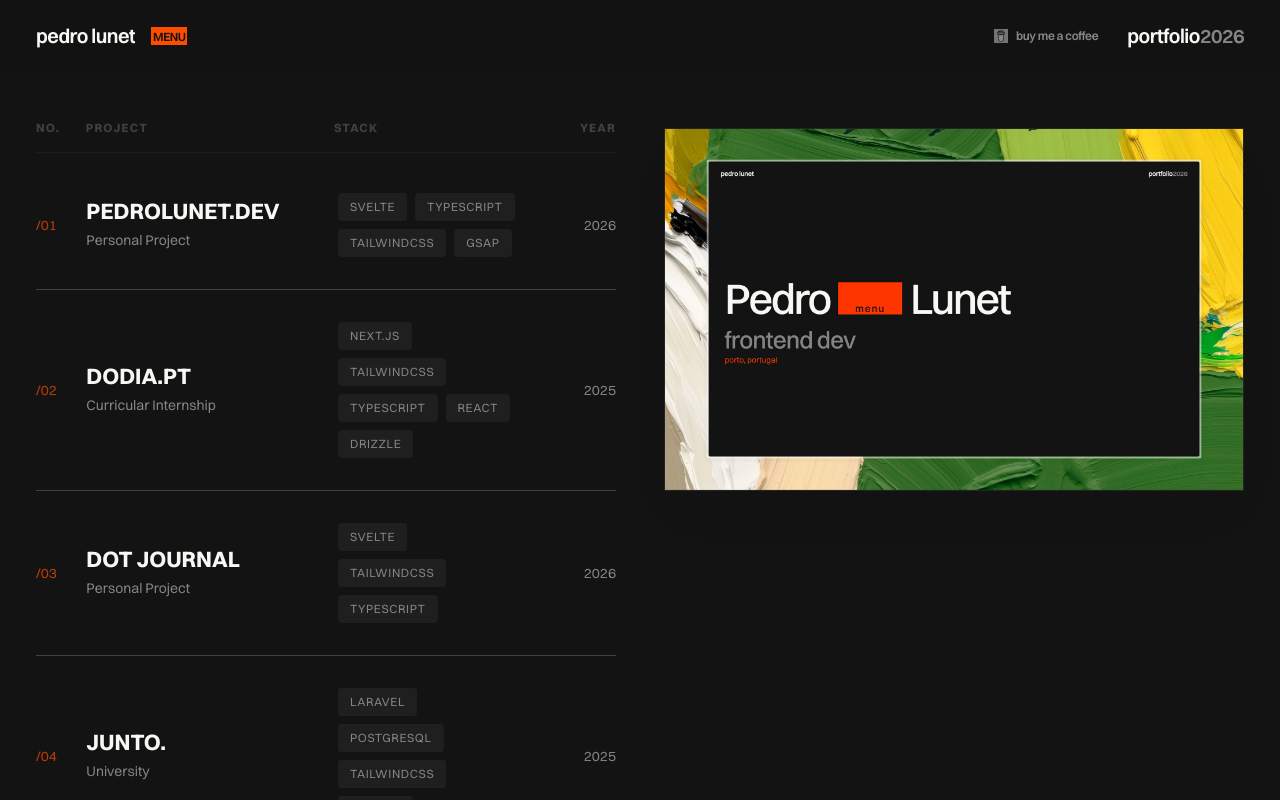
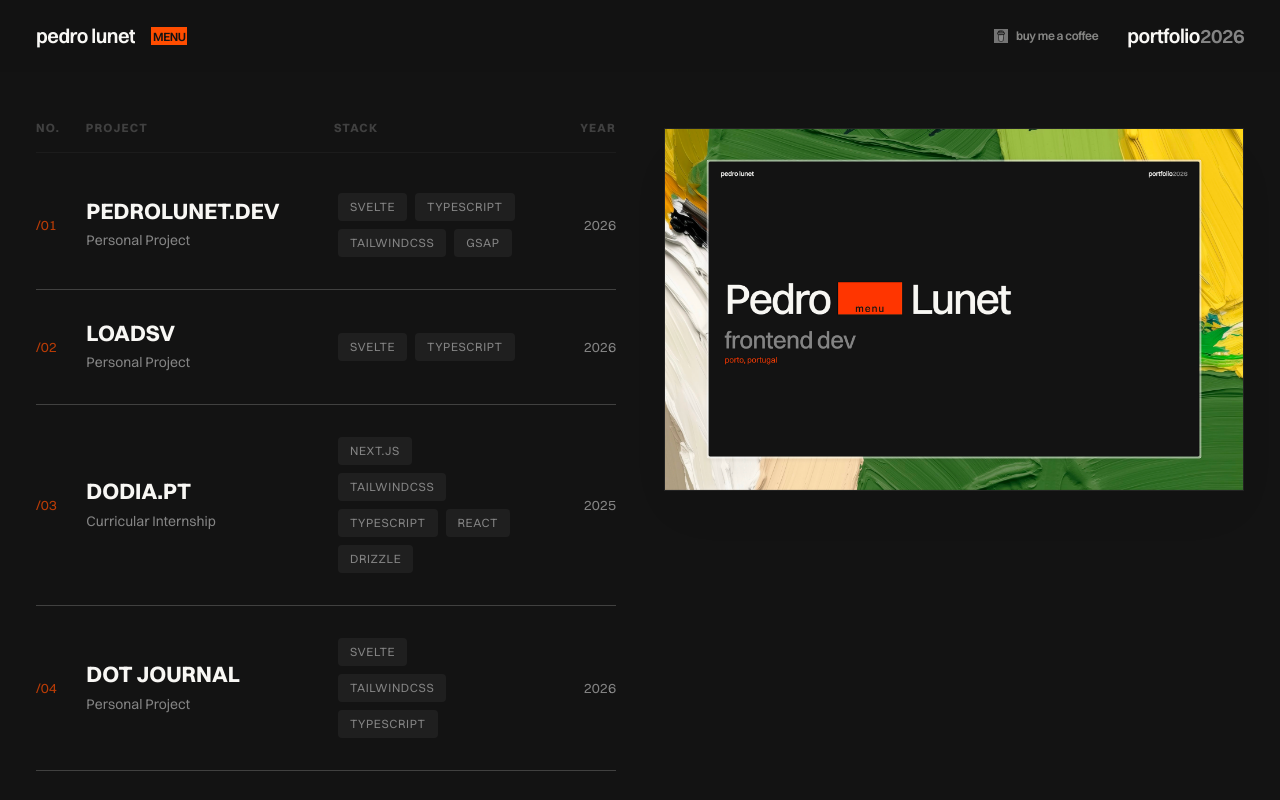
Before and after one commit to PedroLunet/pedrolunet.dev, a SvelteKit app: page /work in a window 1280 px wide. Shown: the top 800 px of the page. Built offline with nearby package versions, Linux system fonts and the light colour scheme.

Commit message:
add loadsv project

```diff
--- a/src/lib/data/projects.json
+++ b/src/lib/data/projects.json
@@ -14,6 +14,19 @@
 	},
 	{
 		"id": "02",
+		"slug": "loadsv",
+		"title": "LOADSV",
+		"context": "Personal Project",
+		"year": "2026",
+		"tech": ["Svelte", "TypeScript"],
+		"image": "/projects/loadsv/01.png",
+		"description": "A lightweight library of beautiful loading indicators for Svelte. Pure CSS, no dependencies.",
+		"repo": "https://github.com/PedroLunet/loadsv",
+		"demo": "https://loadsv.pedrolu.net",
+		"gallery": ["/projects/loadsv/01.png", "/projects/loadsv/02.png", "/projects/loadsv/03.png"]
+	},
+	{
+		"id": "03",
 		"slug": "dodia",
 		"title": "DODIA.PT",
 		"context": "Curricular Internship",
@@ -25,7 +38,7 @@
 		"gallery": ["/projects/dodia/02.png"]
 	},
 	{
-		"id": "03",
+		"id": "04",
 		"slug": "dot-journal",
 		"title": "DOT JOURNAL",
 		"context": "Personal Project",
@@ -38,7 +51,7 @@
 		"gallery": ["/projects/dotJournal/02.png", "/projects/dotJournal/03.png"]
 	},
 	{
-		"id": "04",
+		"id": "05",
 		"slug": "junto",
 		"title": "JUNTO.",
 		"context": "University",
--- a/src/routes/work/[slug]/+page.svelte
+++ b/src/routes/work/[slug]/+page.svelte
@@ -8,7 +8,9 @@
 	let { data } = $props();
 
 	let project = $derived(data.project);
-	let allImages = $derived([project.image, ...(project.gallery ?? [])]);
+	// The cover is often also listed in the gallery; dedupe because the
+	// carousel keys its slides by src and would throw each_key_duplicate.
+	let allImages = $derived([...new Set([project.image, ...(project.gallery ?? [])])]);
 
 	// Descriptions are plain strings in projects.json; a blank line starts a
 	// new paragraph.
```
